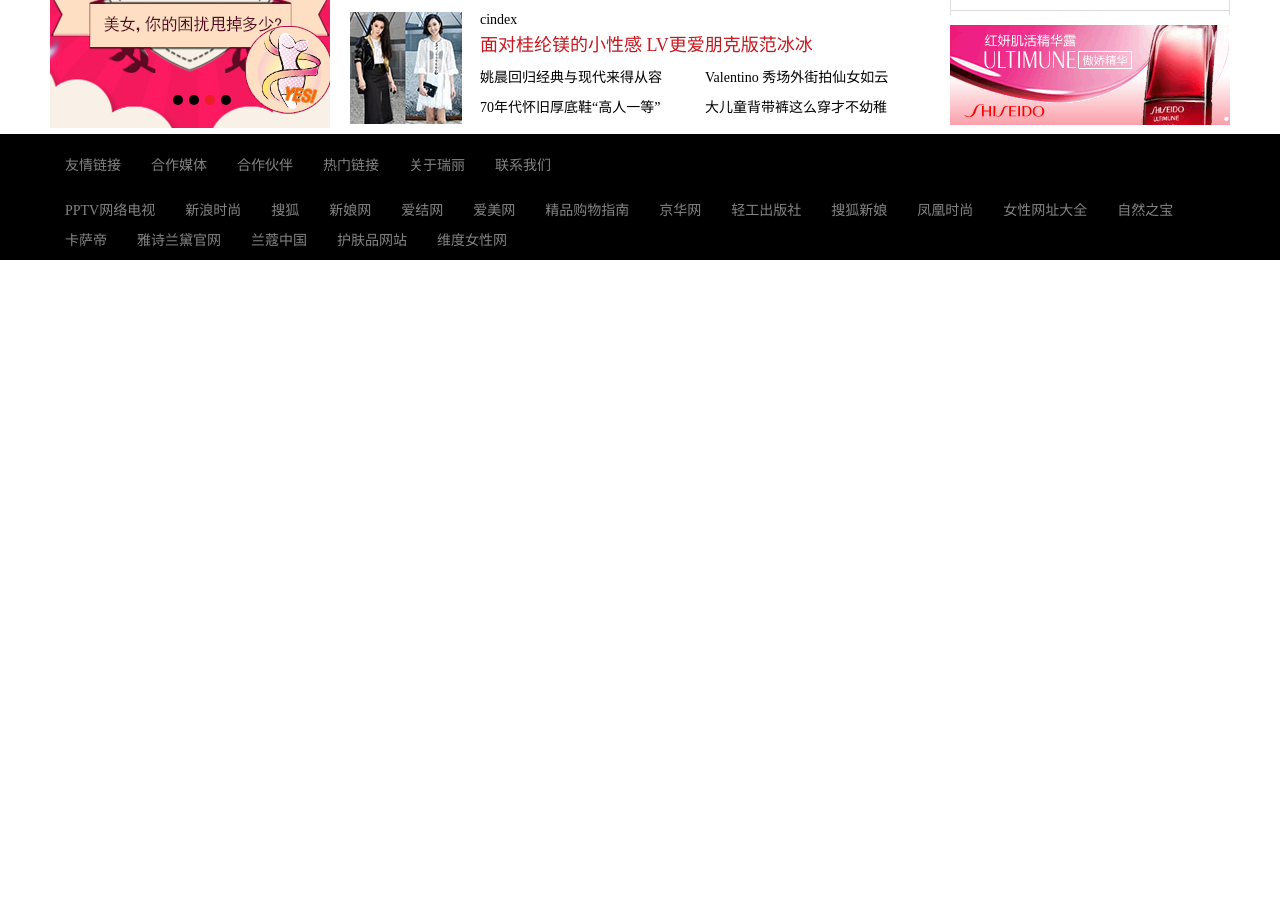
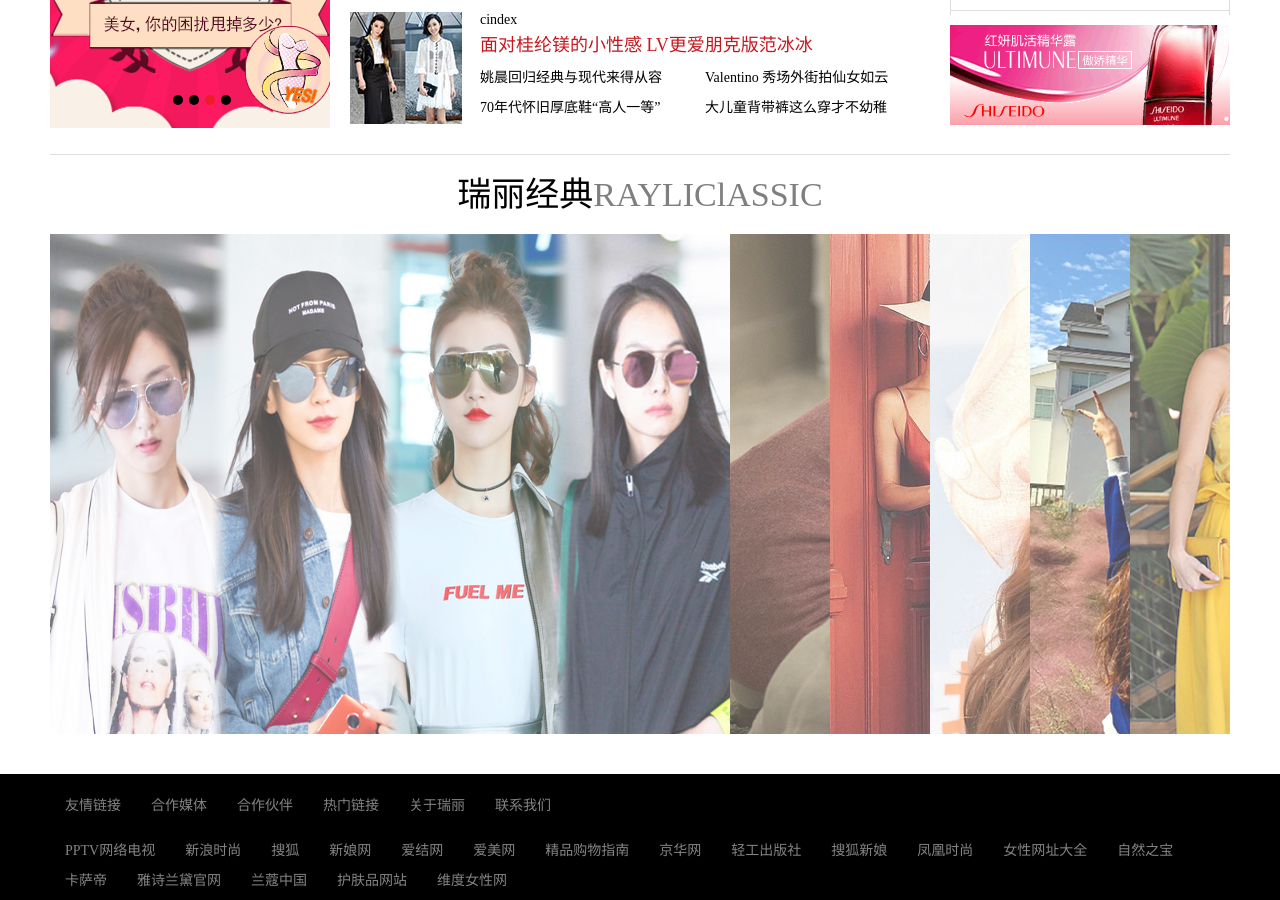
Before and after one commit to SanchunPeng/RayliWeb, a plain HTML site: page index.html in a window 1280 px wide. Shown: the part 1358-2258 px from the top of the page. Before the commit the page ends 1618 px from the top, so only its background shows below. Drawn offline with nearby package versions, Linux system fonts and the light colour scheme.

Commit message:
添加手风琴动画

```diff
--- a/css/common.css
+++ b/css/common.css
@@ -4,3 +4,4 @@
 .width1180_center{width:1180px;margin:0 auto;}
 .h3Style{height:30px;  font-size:18px;;color:#000000;font-weight:100; text-indent:20px;}
 .clear{clear:both;}
+.spanFC{color:#7F7F7F; font-family:"Times New Roman";}
--- a/css/index.css
+++ b/css/index.css
@@ -72,7 +72,6 @@
 /*Content_one_left_bottom End*/
 /*Content_one_center Start*/
 .content_one_center{width:580px;height:720px;margin-left: 20px;}
-.content_one_center h3 span{color:#7F7F7F; font-family:"Times New Roman";}
 .content_one_center_newsList{height:112px;margin-bottom: 30px;}
 .content_one_center_newsListImg{width:113px;height:112px;}
 .content_one_center_newsListTxt{width:450px;height:112px;font-size: 14px;}
@@ -113,6 +112,17 @@
 .content_one_right_hotnews_select ul li span{display:block;width:42px;height:42px;text-align:center; line-height:43px;font-size:28px; font-family:"Arial"; color:#999; float:left;}
 .content_one_right_bottom_img{height:100px; background:green; margin-top:10px;}
 /*Content_one_right End*/
+/*Content_two Start*/
+.content_two{height:620px;}
+.content_two_accordion_title{height:80px;line-height: 80px;font-size: 34px;border-top:1px solid #DDDDDD;text-align: center;margin-top:20px;}
+.content_two_accordion_img{width:1180px;height:500px;position:relative;}
+.content_two_accordion_img ul li{height:500px;overflow: hidden;float:left;}
+.content_two_accordion_img ul li img{opacity:0.7;}
+.accordion_img_show{width:680px;}
+.accordion_img_show img{width:100%;height:100%;}
+.accordion_img_ordinary{width:100px;}
+.accordion_img_last{position:absolute;right:0;}
+/*Content_two End*/
 /*Content End*/
 /*Footer Start*/
 .footer{background:#000;}
--- a/index.html
+++ b/index.html
@@ -181,7 +181,7 @@
 				<!--Content_one_left End-->
 
 				<div class="content_one_center floatL">
-					<h3 class="h3Style">新鲜头条 <span>LATEST NEWS</span></h3>
+					<h3 class="h3Style">新鲜头条 <span class="spanFC">LATEST NEWS</span></h3>
 					<div class="content_one_center_newsList">
 						<div class="content_one_center_newsListImg floatL"><a href=""><img src="img/newsimg.jpg" /></a></div>
 						<div class="content_one_center_newsListTxt floatR">cindex
@@ -379,8 +379,31 @@
 					</div>
 				</div>
 			</div>
+
+			<div class="content_two width1180_center">
+				<div class="content_two_accordion">
+					<div class="content_two_accordion_title">
+						瑞丽经典<span class="spanFC">RAYLIClASSIC</span>
+					</div>
+					<div class="content_two_accordion_img">
+						<ul>
+							<li class="accordion_img_show"><img src="img/banner1.jpg"></li>
+							<li class="accordion_img_ordinary"><img src="img/banner2.jpg"></li>
+							<li class="accordion_img_ordinary"><img src="img/banner3.jpg"></li>
+							<li class="accordion_img_ordinary"><img src="img/banner4.jpg"></li>
+							<li class="accordion_img_ordinary"><img src="img/banner5.jpg"></li>
+							<li class="accordion_img_last accordion_img_ordinary"><img src="img/banner6.jpg"></li>
+						</ul>
+
+					</div>
+				</div>
+
+			</div>
+
 		</div>
 		<!--Content End-->
+
+
 		<!--Footer Start-->
 		<div class="footer">
 			<div class="width1180_center">
--- a/js/index.js
+++ b/js/index.js
@@ -120,4 +120,11 @@ $(function(){
 		var hot_index=$(this).index();
 		$(".content_one_right_hotnews_select ul").eq(hot_index).fadeIn().siblings("ul").fadeOut();
 	});
+
+	//Content_two_Accordion Start
+	$(".content_two_accordion_img ul li").mouseover(function(){
+		$(this).addClass("accordion_img_show").removeClass("accordion_img_ordinary");
+		$(this).siblings("li").addClass("accordion_img_ordinary").removeClass("accordion_img_show");
+		$(this).stop().animate({width:"680"},300).siblings("li").stop().animate({width:"100"},300);
+	});
 })
```
